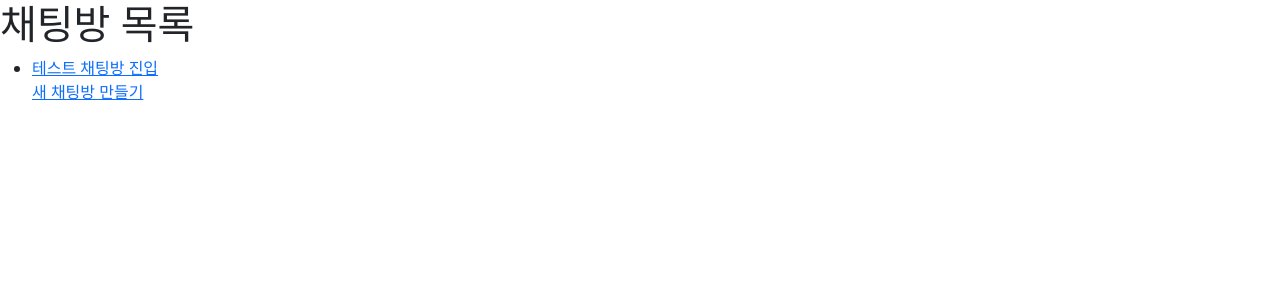
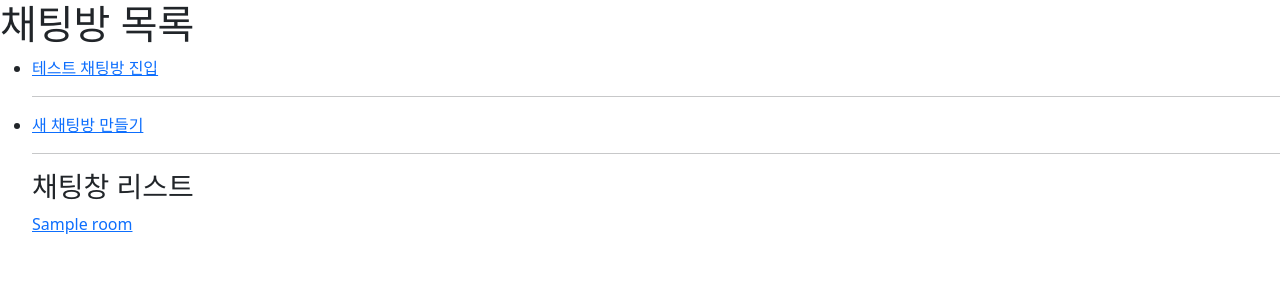
Before and after one commit to Dalso13/django-chat, a Django app: template chat/templates/chat/index.html in a window 1280 px wide. Shown: the top 300 px of the page. Run offline with Django 4.2, Linux system fonts and the light colour scheme; the template is opened without the code that fills it: most values are stand-ins (such as "Sample title", 1, 10 or a date in 2020); some libraries are stand-ins or nearby versions.

Commit message:
feat : 채팅창 리스트 만들기

```diff
--- a/chat/templates/chat/index.html
+++ b/chat/templates/chat/index.html
@@ -6,7 +6,15 @@
         <li>
             {#  TODO: 채팅방 목록을 리스트로 보여주기 #}
             <a href="{% url 'chat:room_chat' 'test' %}">테스트 채팅방 진입</a> <br/>
+        </li>
+        <hr/>
+        <li>
             <a href="{% url 'chat:room_new' %}">새 채팅방 만들기</a>
         </li>
+        <hr/>
+        <h3>채팅창 리스트</h3>
+        {% for room in room_list %}
+            <a href="{% url 'chat:room_chat' room.pk %}">{{ room.name }}</a> <br/>
+        {% endfor %}
     </ul>
 {% endblock %}
```
